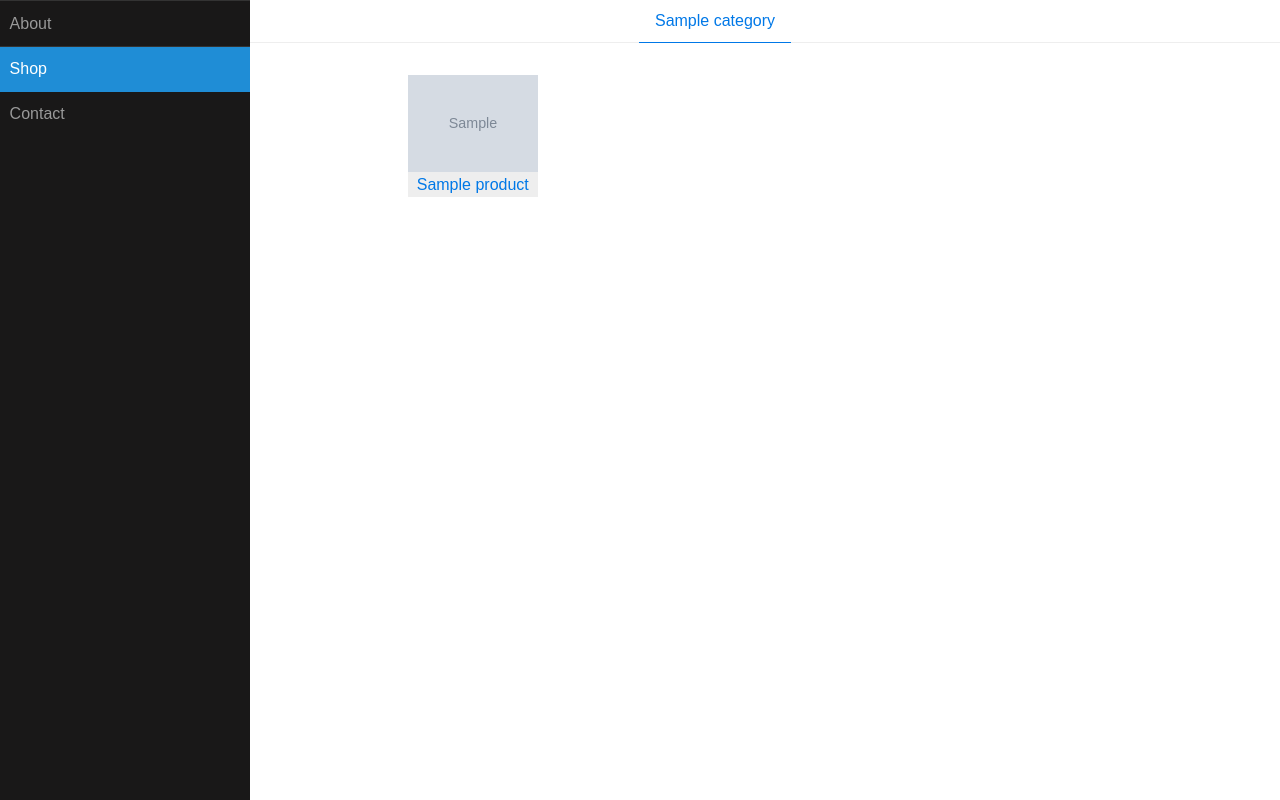
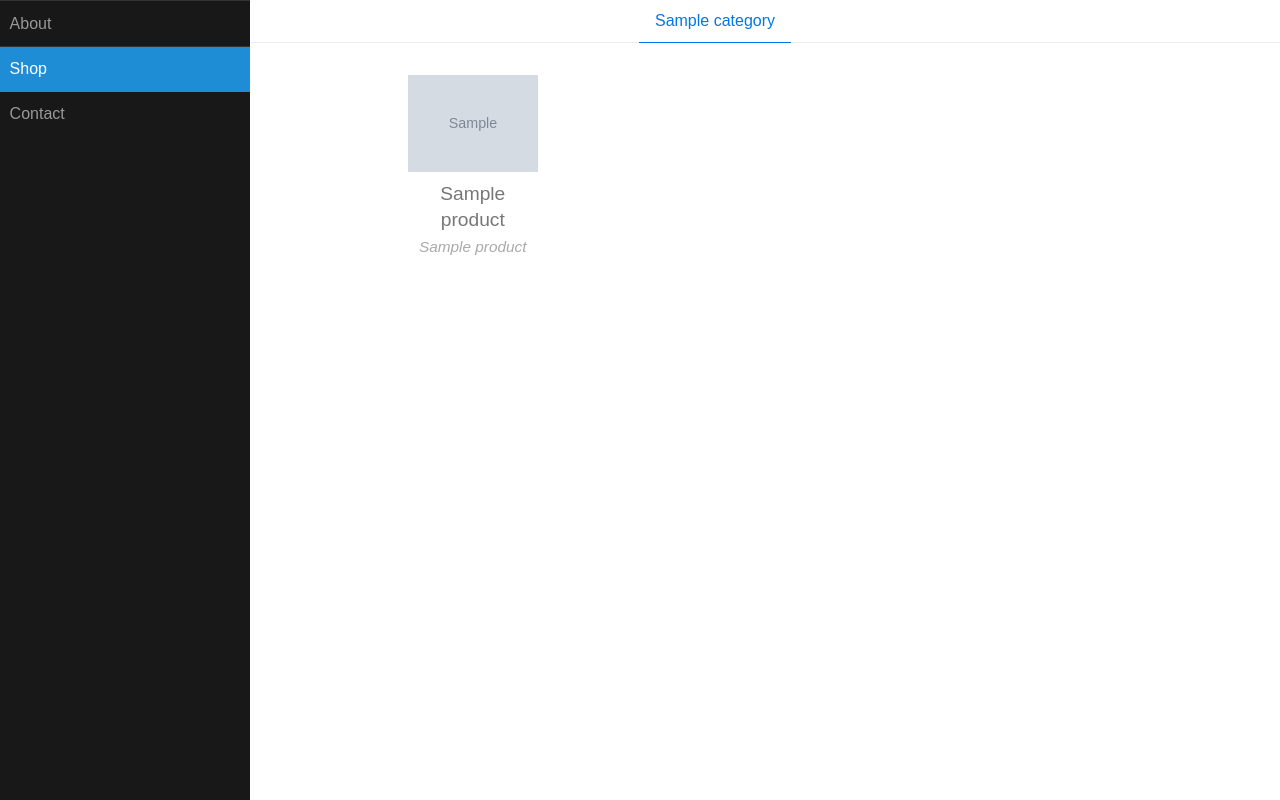
Before and after one commit to benthepoet/cold_commerce, a Django app: page /category/1 in a window 1280 px wide. Run offline with Django 3.2, Linux system fonts and the light colour scheme; tables that the repository leaves empty hold one stand-in row (values such as "Sample post"); grey boxes marked "Sample" are stand-in pictures.

Commit message:
Cleaned up presentation.

```diff
--- a/core/static/css/site.css
+++ b/core/static/css/site.css
@@ -104,5 +104,20 @@ a:hover {
 
 .link-image {
     display: block;
-    background-color: #eee;
 }
+
+.link-image:hover {
+    background-color: #f9f9f9;
+}
+
+.link-image div {
+    font-size: 1.2em;
+    color: #777;
+    padding-top: 0.5em;
+}
+
+.link-image div span {
+    color: #aaa;
+    font-size: 0.8em;
+    font-style: oblique;
+}
--- a/core/templates/core/category.html
+++ b/core/templates/core/category.html
@@ -8,7 +8,8 @@
                     <a class="link-image" href="/category/{{ category.id }}/product/{{ product.id }}">
                         <img class="pure-img" src="{{ product.image.url }}">
                         <div>
-                            {{ product.name }}
+                            {{ product.name }}<br>
+                            <span>{{ product.subtitle }}</span>
                         </div>
                     </a>
                 </div>
```
